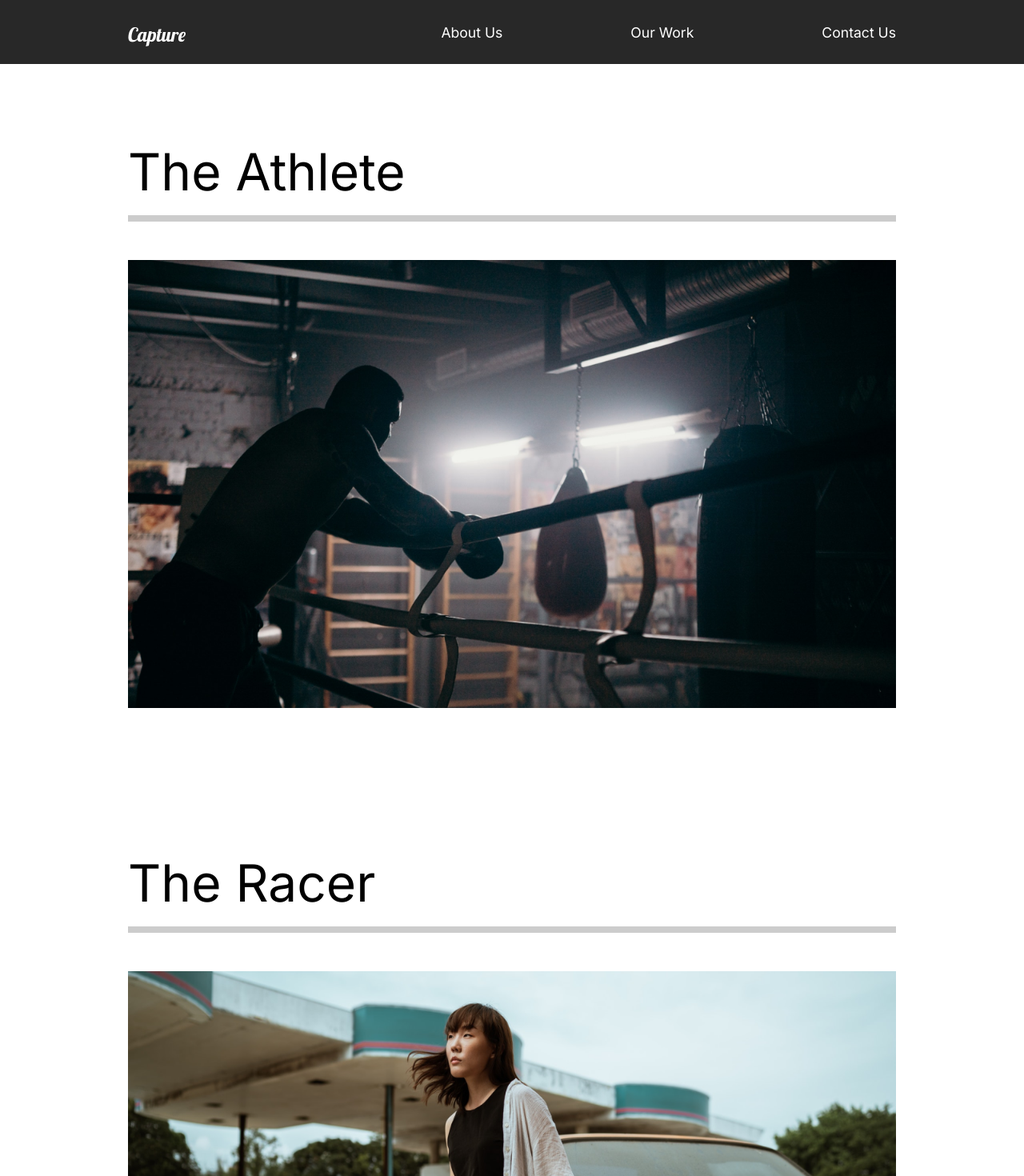
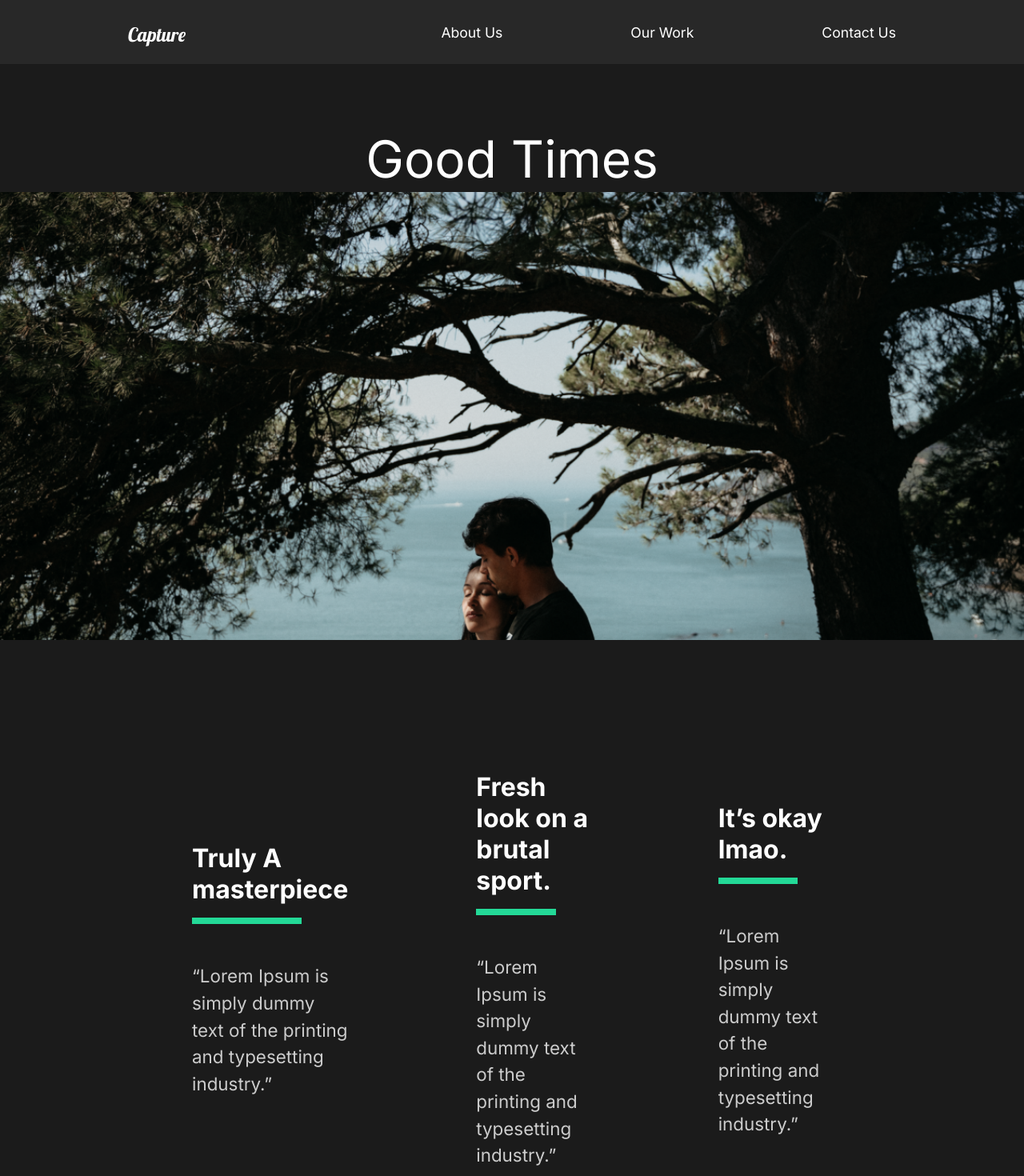
Before and after one commit to emilkrslak/capture, a React (Create React App) app: page /work/good-times in a window 1280 px wide. Shown: the top 1470 px of the page at 80% size. Built offline with nearby package versions, Linux system fonts and the light colour scheme.

Commit message:
Finished Our Work

```diff
--- a/public/index.html
+++ b/public/index.html
@@ -12,7 +12,6 @@
     <link rel="preconnect" href="https://fonts.gstatic.com">
     <link href="https://fonts.googleapis.com/css2?family=Inter:wght@400;700&family=Lobster&display=swap" rel="stylesheet">
     <link rel="apple-touch-icon" href="%PUBLIC_URL%/logo192.png" />
-    <link rel="manifest" href="%PUBLIC_URL%/manifest.json" />
     <title>Capture</title>
   </head>
   <body>
--- a/src/App.js
+++ b/src/App.js
@@ -1,10 +1,17 @@
-import AboutSection from './components/AboutSection';
+//Router Dom
+import {Switch, Route} from 'react-router-dom';
+
+//Pages
+import MovieDetail from './pages/MovieDetail';
 import AboutUs from './pages/AboutUs';
-import GlobalStyles from './components/GlobalStyles';
-import Nav from './components/Nav';
 import ContactUs from './pages/ContactUs';
 import OurWork from './pages/OurWork';
-import {Switch, Route} from 'react-router-dom';
+
+//Components
+import Nav from './components/Nav';
+import GlobalStyles from './components/GlobalStyles';
+
+
 
 function App() {
   return (
@@ -15,8 +22,11 @@
         <Route path="/" exact>
           <AboutUs />
         </Route>
-        <Route path="/work">
+        <Route path="/work" exact>
           <OurWork />
+        </Route>
+        <Route path="/work/:id">
+          <MovieDetail />
         </Route>
         <Route path="/contact">
           <ContactUs />
--- /dev/null
+++ b/src/movieState.js
@@ -0,0 +1,82 @@
+
+//Import Images
+import athlete from "./img/athlete-small.png";
+import goodtimes from "./img/goodtimes-small.png";
+import theracer from "./img/theracer-small.png";
+import athlete2 from "./img/athlete2.png";
+import goodtimes2 from "./img/good-times2.jpg";
+import theracer2 from "./img/the-racer2.jpg";
+
+export const MovieState = () => {
+  return [
+    {
+      title: "The Athlete",
+      mainImg: athlete,
+      secondaryImg: athlete2,
+      url: "/work/the-athlete",
+      awards: [
+        {
+          title: "Truly A masterpiece",
+          description:
+            "“Lorem Ipsum is simply dummy text of the printing and typesetting industry.”",
+        },
+        {
+          title: "Fresh look on a brutal sport.",
+          description:
+            "“Lorem Ipsum is simply dummy text of the printing and typesetting industry.”",
+        },
+        {
+          title: "It’s okay lmao.",
+          description:
+            "“Lorem Ipsum is simply dummy text of the printing and typesetting industry.”",
+        },
+      ],
+    },
+    {
+      title: "Good Times",
+      mainImg: goodtimes,
+      url: "/work/good-times",
+      secondaryImg: goodtimes2,
+      awards: [
+        {
+          title: "Truly A masterpiece",
+          description:
+            "“Lorem Ipsum is simply dummy text of the printing and typesetting industry.”",
+        },
+        {
+          title: "Fresh look on a brutal sport.",
+          description:
+            "“Lorem Ipsum is simply dummy text of the printing and typesetting industry.”",
+        },
+        {
+          title: "It’s okay lmao.",
+          description:
+            "“Lorem Ipsum is simply dummy text of the printing and typesetting industry.”",
+        },
+      ],
+    },
+    {
+      title: "The Racer",
+      mainImg: theracer,
+      url: "/work/the-racer",
+      secondaryImg: theracer2,
+      awards: [
+        {
+          title: "Truly A masterpiece",
+          description:
+            "“Lorem Ipsum is simply dummy text of the printing and typesetting industry.”",
+        },
+        {
+          title: "Fresh look on a brutal sport.",
+          description:
+            "“Lorem Ipsum is simply dummy text of the printing and typesetting industry.”",
+        },
+        {
+          title: "It’s okay lmao.",
+          description:
+            "“Lorem Ipsum is simply dummy text of the printing and typesetting industry.”",
+        },
+      ],
+    },
+  ];
+};
--- /dev/null
+++ b/src/pages/MovieDetail.js
@@ -0,0 +1,105 @@
+import styled from 'styled-components';
+import {useHistory} from 'react-router-dom';
+import {MovieState} from '../movieState.js';
+import { useState, useEffect}from 'react';
+
+const MovieDetail = () => {
+    const history = useHistory();
+    const url = history.location.pathname;
+    const [movies, setMovies] = useState(MovieState);
+    const [movie, setMovie] = useState(null);
+
+    useEffect(() => {
+        const currentMovie = movies.filter((stateMovie) => stateMovie.url === url)
+        setMovie(currentMovie[0]);
+    },[movies,url]);
+
+    return(
+        <>
+            {movie && (
+                <Details>
+                    <Headline>
+                        <h2>{movie.title}</h2>
+                        <img src={movie.mainImg} alt="movie image"/>
+                    </Headline>
+                    <Awards>
+                        {movie.awards.map((award) =>(
+                            <Award title={award.title} description={award.description} key={award.title}/>
+                        ))}
+                    </Awards>
+                    <ImageDisplay>
+                        <img src={movie.secondaryImg} alt="secondaryImage"/>
+                    </ImageDisplay>
+                </Details>
+            )}
+        </>
+    );
+};
+
+
+const Details = styled.div`
+    color:white;
+
+`;
+
+const Headline = styled.div`
+    min-height:90vh;
+    padding-top:20vh;
+    position:relative;
+    h2{
+        position:absolute;
+        top:10%;
+        left:50%;
+        transform: translate(-50%, 10%)
+    }
+    img{
+        width:100%;
+        height:70vh;
+        object-fit:cover;
+    }
+`;
+
+const Awards = styled.div`
+    min-height:80vh;
+    display:flex;
+    margin:5rem 10rem;
+    align-items:center;
+    justify-content:space-around;
+`;
+
+const AwardStyle = styled.div`
+    padding:5rem;
+    h3{
+        font-size:2rem;
+    }
+    .line{
+        width:70%;
+        background:#23d997;
+        height:0.5rem;
+        margin:1rem 0rem;
+    }
+    p{
+        padding:2rem 0rem;
+    }
+`;
+
+const ImageDisplay = styled.div`
+    min-height:50vh;
+    img{
+        width:100%;
+        height:100%;
+        object-fit:cover;
+    }
+`;
+
+const Award = ({title, description}) => {
+    return(
+        <AwardStyle>
+            <h3>{title}</h3>
+            <div className="line"></div>
+            <p>{description}</p>
+        </AwardStyle>
+    )
+}
+
+export default MovieDetail;
--- a/src/pages/OurWork.js
+++ b/src/pages/OurWork.js
@@ -11,21 +11,21 @@
             <Movie>
                 <h2>The Athlete</h2>
                 <div className="line"></div>
-                <Link>
+                <Link to="/work/the-athlete">
                     <img src={athlete} alt="the athlete"/>
                 </Link>
             </Movie>
             <Movie>
                 <h2>The Racer</h2>
                 <div className="line"></div>
-                <Link>
+                <Link to="/work/the-racer">
                     <img src={theracer} alt="the racer"/>
                 </Link>
             </Movie>
             <Movie>
                 <h2>Good Times</h2>
                 <div className="line"></div>
-                <Link>
+                <Link to="/work/good-times">
                     <img src={goodtimes} alt="goodtimes"/>
                 </Link>
             </Movie>
```
Also changed, not shown: public/manifest.json (deleted), src/img/good-times2.jpg (added), src/img/the-racer2.jpg (added).
